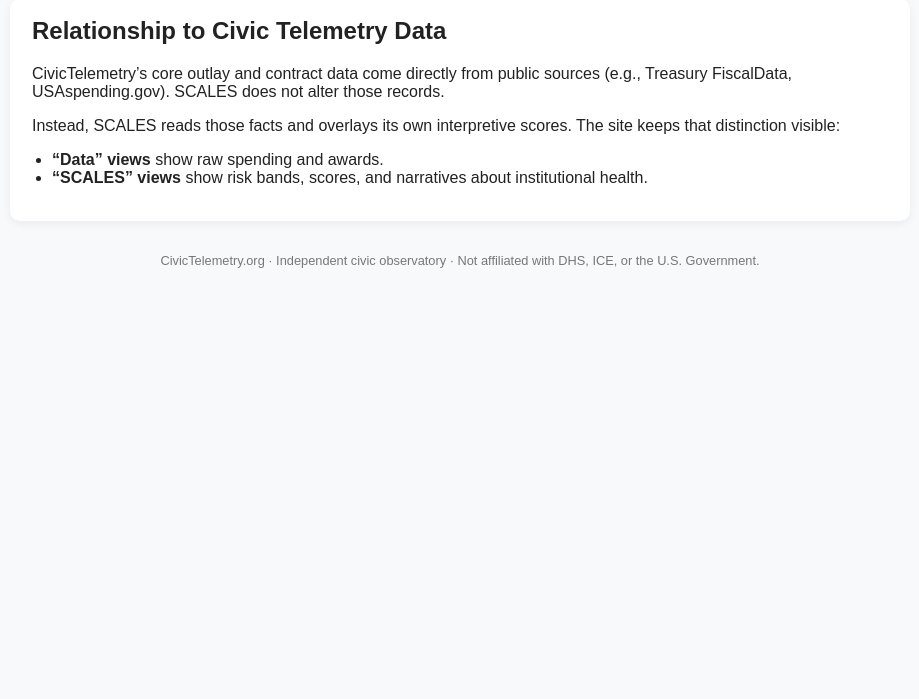
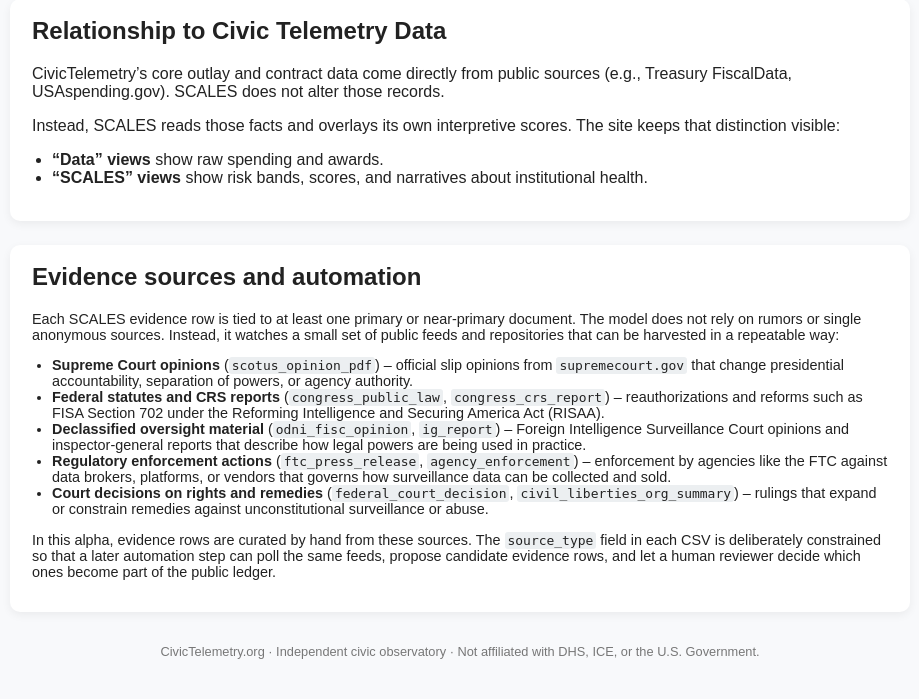
Before and after one commit to calenb2/civic-telemetry, a PHP site: page /scales_methods.php in a window 1280 px wide. Shown: the part 1640-2339 px from the top of the page, without its empty margins (180-1099 px from the left). Before the commit the page ends 1908 px from the top, so only its background shows below. Run offline with PHP 8.4, Linux system fonts and the light colour scheme; a stand-in replaces the project's code that opens the database connection.

Commit message:
Document SCALES evidence sources and automation plan

```diff
--- a/scales_methods.php
+++ b/scales_methods.php
@@ -133,6 +133,27 @@
     </ul>
   </div>
 
+  <div class="section">
+    <h2>Evidence sources and automation</h2>
+    <p style="font-size:0.9rem;">
+      Each SCALES evidence row is tied to at least one primary or near-primary document. The model does not rely on rumors
+      or single anonymous sources. Instead, it watches a small set of public feeds and repositories that can be harvested
+      in a repeatable way:
+    </p>
+    <ul style="font-size:0.9rem;">
+      <li><strong>Supreme Court opinions</strong> (<code>scotus_opinion_pdf</code>) – official slip opinions from <code>supremecourt.gov</code> that change presidential accountability, separation of powers, or agency authority.</li>
+      <li><strong>Federal statutes and CRS reports</strong> (<code>congress_public_law</code>, <code>congress_crs_report</code>) – reauthorizations and reforms such as FISA Section 702 under the Reforming Intelligence and Securing America Act (RISAA).</li>
+      <li><strong>Declassified oversight material</strong> (<code>odni_fisc_opinion</code>, <code>ig_report</code>) – Foreign Intelligence Surveillance Court opinions and inspector-general reports that describe how legal powers are being used in practice.</li>
+      <li><strong>Regulatory enforcement actions</strong> (<code>ftc_press_release</code>, <code>agency_enforcement</code>) – enforcement by agencies like the FTC against data brokers, platforms, or vendors that governs how surveillance data can be collected and sold.</li>
+      <li><strong>Court decisions on rights and remedies</strong> (<code>federal_court_decision</code>, <code>civil_liberties_org_summary</code>) – rulings that expand or constrain remedies against unconstitutional surveillance or abuse.</li>
+    </ul>
+    <p style="font-size:0.9rem;">
+      In this alpha, evidence rows are curated by hand from these sources. The <code>source_type</code> field in each CSV
+      is deliberately constrained so that a later automation step can poll the same feeds, propose candidate evidence rows,
+      and let a human reviewer decide which ones become part of the public ledger.
+    </p>
+  </div>
+
   <div class="footer">
     CivicTelemetry.org · Independent civic observatory · Not affiliated with DHS, ICE, or the U.S. Government.
   </div>
```
